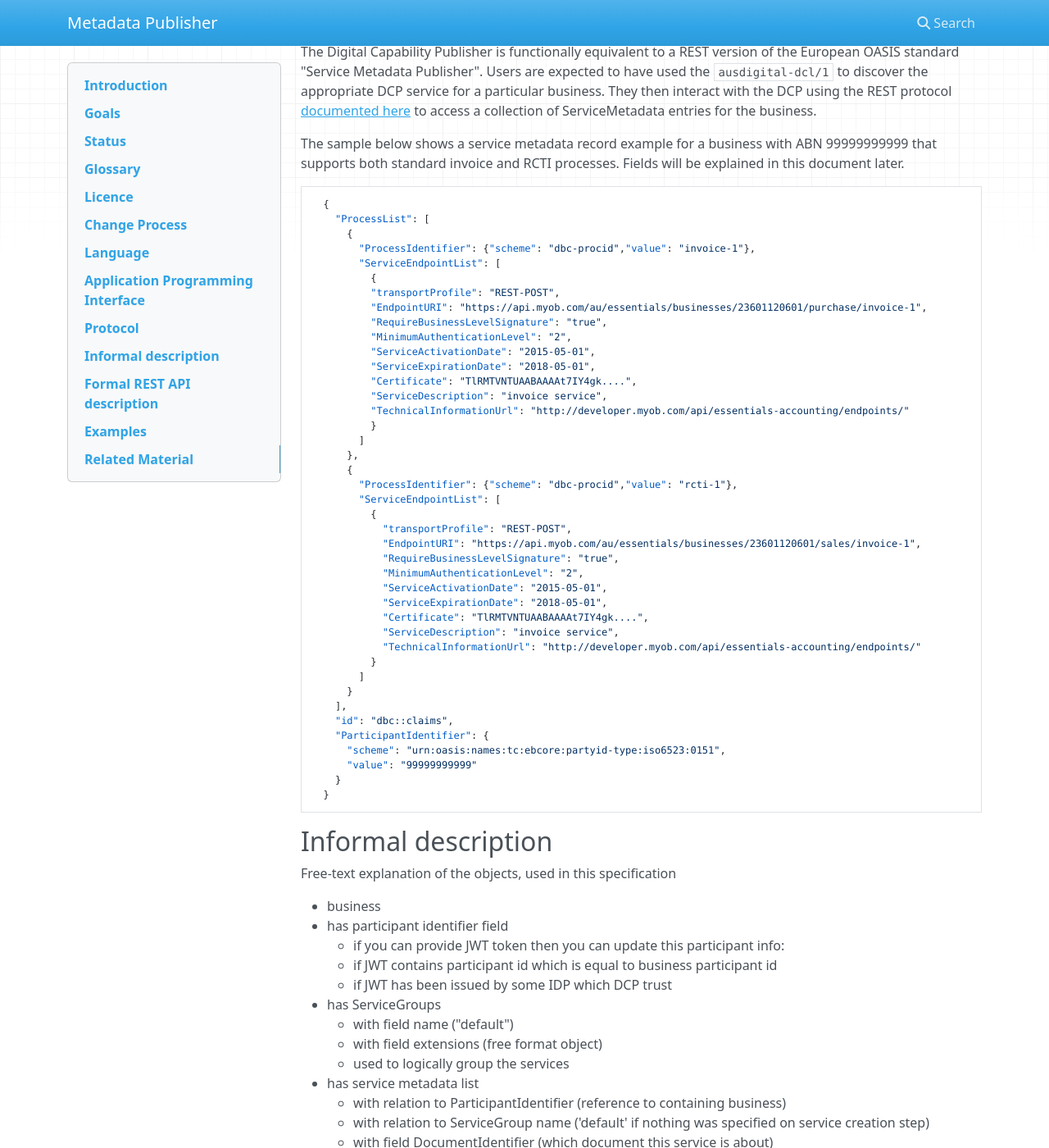
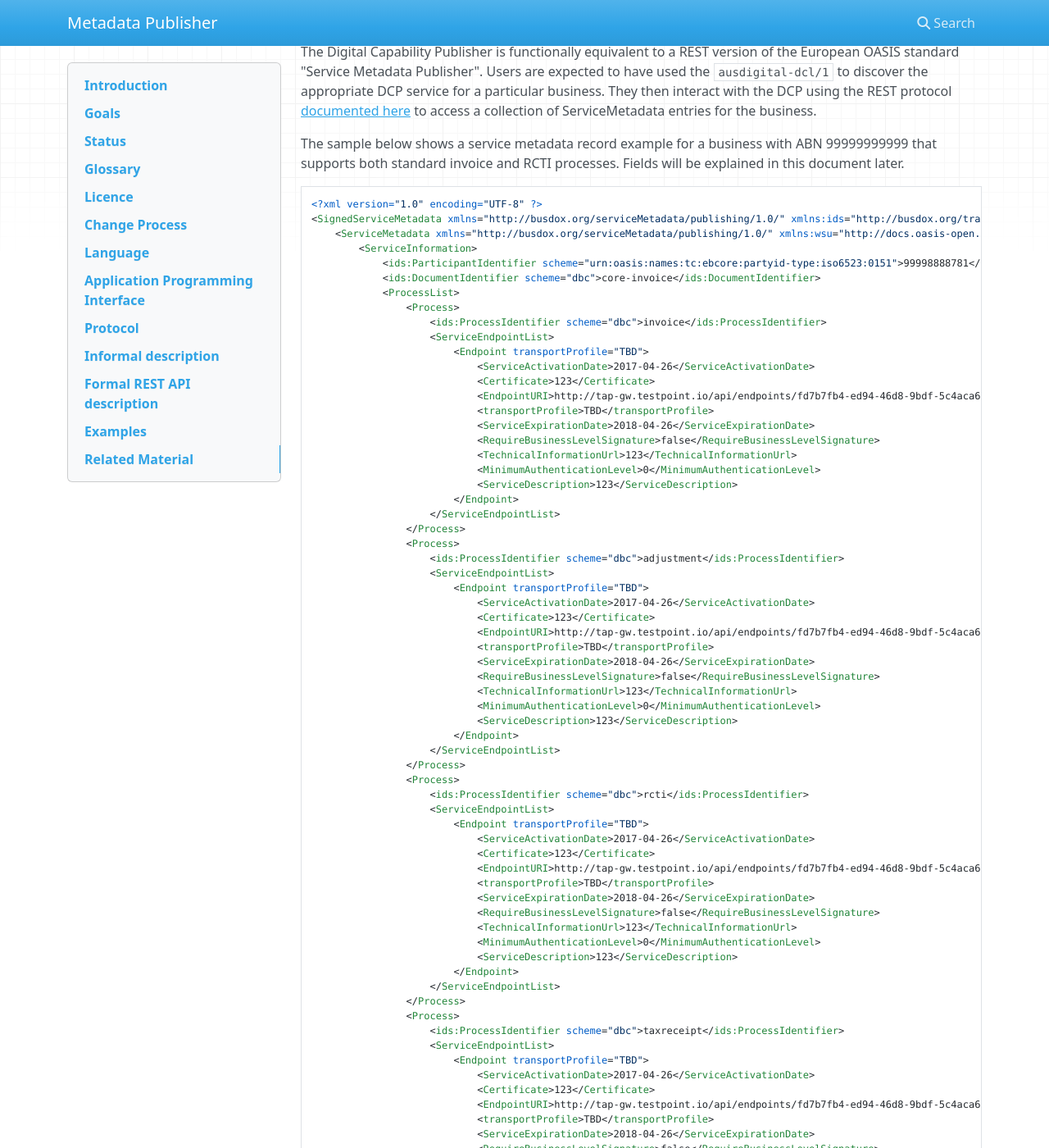
Before and after one commit to ausdigital/ausdigital-dcp, an MkDocs documentation site: the page built from docs/1.0/index.md, in a window 1280 px wide and 1400 px high, scrolled down 1986 px. Shown: the whole window at 82% size. Built offline with MkDocs 1.6.1, drawn with Linux system fonts in a browser that asks for light colours; nearby versions of some CDN libraries; old or Windows-style settings are respelled for this version of MkDocs; some of the changed text lies outside the part shown.

Commit message:
Update index.md

````diff
--- a/docs/1.0/index.md
+++ b/docs/1.0/index.md
@@ -103,47 +103,115 @@ The Digital Capability Publisher is functionally equivalent to a REST version of
 The sample below shows a service metadata record example for a business with ABN 99999999999 that supports both standard invoice and RCTI processes. Fields will be explained in this document later.
 
 ```
-  {
-    "ProcessList": [
-      {
-        "ProcessIdentifier": {"scheme": "dbc-procid","value": "invoice-1"},
-        "ServiceEndpointList": [
-          {
-          "transportProfile": "REST-POST",
-          "EndpointURI": "https://api.myob.com/au/essentials/businesses/23601120601/purchase/invoice-1",
-          "RequireBusinessLevelSignature": "true",
-          "MinimumAuthenticationLevel": "2",
-          "ServiceActivationDate": "2015-05-01",
-          "ServiceExpirationDate": "2018-05-01",
-          "Certificate": "TlRMTVNTUAABAAAAt7IY4gk....",
-          "ServiceDescription": "invoice service",
-          "TechnicalInformationUrl": "http://developer.myob.com/api/essentials-accounting/endpoints/"
-          }
-        ]
-      },
-      {
-        "ProcessIdentifier": {"scheme": "dbc-procid","value": "rcti-1"},
-        "ServiceEndpointList": [
-          {
-            "transportProfile": "REST-POST",
-            "EndpointURI": "https://api.myob.com/au/essentials/businesses/23601120601/sales/invoice-1",
-            "RequireBusinessLevelSignature": "true",
-            "MinimumAuthenticationLevel": "2",
-            "ServiceActivationDate": "2015-05-01",
-            "ServiceExpirationDate": "2018-05-01",
-            "Certificate": "TlRMTVNTUAABAAAAt7IY4gk....",
-            "ServiceDescription": "invoice service",
-            "TechnicalInformationUrl": "http://developer.myob.com/api/essentials-accounting/endpoints/"
-          }
-        ]
-      }
-    ],
-    "id": "dbc::claims",
-    "ParticipantIdentifier": {
-      "scheme": "urn:oasis:names:tc:ebcore:partyid-type:iso6523:0151",
-      "value": "99999999999"
-    }
-  }
+<?xml version="1.0" encoding="UTF-8" ?>
+<SignedServiceMetadata xmlns="http://busdox.org/serviceMetadata/publishing/1.0/" xmlns:ids="http://busdox.org/transport/identifiers/1.0/">
+	<ServiceMetadata xmlns="http://busdox.org/serviceMetadata/publishing/1.0/" xmlns:wsu="http://docs.oasis-open.org/wss/2004/01/oasis-200401-wss-wssecurity-utility-1.0.xsd">
+		<ServiceInformation>
+			<ids:ParticipantIdentifier scheme="urn:oasis:names:tc:ebcore:partyid-type:iso6523:0151">99998888781</ids:ParticipantIdentifier>
+			<ids:DocumentIdentifier scheme="dbc">core-invoice</ids:DocumentIdentifier>
+			<ProcessList>
+				<Process>
+					<ids:ProcessIdentifier scheme="dbc">invoice</ids:ProcessIdentifier>
+					<ServiceEndpointList>
+						<Endpoint transportProfile="TBD">
+							<ServiceActivationDate>2017-04-26</ServiceActivationDate>
+							<Certificate>123</Certificate>
+							<EndpointURI>http://tap-gw.testpoint.io/api/endpoints/fd7b7fb4-ed94-46d8-9bdf-5c4aca647f89/message/</EndpointURI>
+							<transportProfile>TBD</transportProfile>
+							<ServiceExpirationDate>2018-04-26</ServiceExpirationDate>
+							<RequireBusinessLevelSignature>false</RequireBusinessLevelSignature>
+							<TechnicalInformationUrl>123</TechnicalInformationUrl>
+							<MinimumAuthenticationLevel>0</MinimumAuthenticationLevel>
+							<ServiceDescription>123</ServiceDescription>
+						</Endpoint>
+					</ServiceEndpointList>
+				</Process>
+				<Process>
+					<ids:ProcessIdentifier scheme="dbc">adjustment</ids:ProcessIdentifier>
+					<ServiceEndpointList>
+						<Endpoint transportProfile="TBD">
+							<ServiceActivationDate>2017-04-26</ServiceActivationDate>
+							<Certificate>123</Certificate>
+							<EndpointURI>http://tap-gw.testpoint.io/api/endpoints/fd7b7fb4-ed94-46d8-9bdf-5c4aca647f89/message/</EndpointURI>
+							<transportProfile>TBD</transportProfile>
+							<ServiceExpirationDate>2018-04-26</ServiceExpirationDate>
+							<RequireBusinessLevelSignature>false</RequireBusinessLevelSignature>
+							<TechnicalInformationUrl>123</TechnicalInformationUrl>
+							<MinimumAuthenticationLevel>0</MinimumAuthenticationLevel>
+							<ServiceDescription>123</ServiceDescription>
+						</Endpoint>
+					</ServiceEndpointList>
+				</Process>
+				<Process>
+					<ids:ProcessIdentifier scheme="dbc">rcti</ids:ProcessIdentifier>
+					<ServiceEndpointList>
+						<Endpoint transportProfile="TBD">
+							<ServiceActivationDate>2017-04-26</ServiceActivationDate>
+							<Certificate>123</Certificate>
+							<EndpointURI>http://tap-gw.testpoint.io/api/endpoints/fd7b7fb4-ed94-46d8-9bdf-5c4aca647f89/message/</EndpointURI>
+							<transportProfile>TBD</transportProfile>
+							<ServiceExpirationDate>2018-04-26</ServiceExpirationDate>
+							<RequireBusinessLevelSignature>false</RequireBusinessLevelSignature>
+							<TechnicalInformationUrl>123</TechnicalInformationUrl>
+							<MinimumAuthenticationLevel>0</MinimumAuthenticationLevel>
+							<ServiceDescription>123</ServiceDescription>
+						</Endpoint>
+					</ServiceEndpointList>
+				</Process>
+				<Process>
+					<ids:ProcessIdentifier scheme="dbc">taxreceipt</ids:ProcessIdentifier>
+					<ServiceEndpointList>
+						<Endpoint transportProfile="TBD">
+							<ServiceActivationDate>2017-04-26</ServiceActivationDate>
+							<Certificate>123</Certificate>
+							<EndpointURI>http://tap-gw.testpoint.io/api/endpoints/fd7b7fb4-ed94-46d8-9bdf-5c4aca647f89/message/</EndpointURI>
+							<transportProfile>TBD</transportProfile>
+							<ServiceExpirationDate>2018-04-26</ServiceExpirationDate>
+							<RequireBusinessLevelSignature>false</RequireBusinessLevelSignature>
+							<TechnicalInformationUrl>123</TechnicalInformationUrl>
+							<MinimumAuthenticationLevel>0</MinimumAuthenticationLevel>
+							<ServiceDescription>123</ServiceDescription>
+						</Endpoint>
+					</ServiceEndpointList>
+				</Process>
+				<Process>
+					<ids:ProcessIdentifier scheme="dbc">creditnote</ids:ProcessIdentifier>
+					<ServiceEndpointList>
+						<Endpoint transportProfile="TBD">
+							<ServiceActivationDate>2017-04-26</ServiceActivationDate>
+							<Certificate>123</Certificate>
+							<EndpointURI>http://tap-gw.testpoint.io/api/endpoints/fd7b7fb4-ed94-46d8-9bdf-5c4aca647f89/message/</EndpointURI>
+							<transportProfile>TBD</transportProfile>
+							<ServiceExpirationDate>2018-04-26</ServiceExpirationDate>
+							<RequireBusinessLevelSignature>false</RequireBusinessLevelSignature>
+							<TechnicalInformationUrl>123</TechnicalInformationUrl>
+							<MinimumAuthenticationLevel>0</MinimumAuthenticationLevel>
+							<ServiceDescription>123</ServiceDescription>
+						</Endpoint>
+					</ServiceEndpointList>
+				</Process>
+				<Process>
+					<ids:ProcessIdentifier scheme="dbc">debitnote</ids:ProcessIdentifier>
+					<ServiceEndpointList>
+						<Endpoint transportProfile="TBD">
+							<ServiceActivationDate>2017-04-26</ServiceActivationDate>
+							<Certificate>123</Certificate>
+							<EndpointURI>http://tap-gw.testpoint.io/api/endpoints/fd7b7fb4-ed94-46d8-9bdf-5c4aca647f89/message/</EndpointURI>
+							<transportProfile>TBD</transportProfile>
+							<ServiceExpirationDate>2018-04-26</ServiceExpirationDate>
+							<RequireBusinessLevelSignature>false</RequireBusinessLevelSignature>
+							<TechnicalInformationUrl>123</TechnicalInformationUrl>
+							<MinimumAuthenticationLevel>0</MinimumAuthenticationLevel>
+							<ServiceDescription>123</ServiceDescription>
+						</Endpoint>
+					</ServiceEndpointList>
+				</Process>
+			</ProcessList>
+		</ServiceInformation>
+	</ServiceMetadata>
+	<Signature xmlns="http://www.w3.org/2000/09/xmldsig#"/>
+</SignedServiceMetadata>
+
 ```
 
 ## Informal description
@@ -159,22 +227,6 @@ Free-text explanation of the objects, used in this specification
     * with field name ("default")
     * with field extensions (free format object)
     * used to logically group the services
-  * has service metadata list
-    * with relation to ParticipantIdentifier (reference to containing business)
-    * with relation to ServiceGroup name ('default' if nothing was specified on service creation step)
-    * with field DocumentIdentifier (which document this service is about)
-    * with proceses list
-      * made of process object
-        * with field ProcessIdentifier: which process is described
-        * with field ServiceEndpointList: list of endpoints, which accept business messages
-  * with public keys list
-    * made of PublicKey items
-      * with field fingerprint
-      * with field keyid
-      * with field pubKey
-      * with field published
-      * with field revoked
-  * with list of linked participant identifiers
 
 Business is a base entity, containing all business-related objects. Business info is easy discoverable by DCL-DCP requests chain:
 
@@ -260,19 +312,6 @@ Checkpoints for ANY endpoint:
 * response MUST include `ProcessList` element
 * OASIS response MUST be compatible with [OASIS PEPPOL specification](http://docs.oasis-open.org/bdxr/bdx-smp/v1.0/cos01/bdx-smp-v1.0-cos01.html#_Toc458092041)
 
-**GET `/{participant_id}/keys/`**
-* Return list of published public keys for this participant
-* MUST be a list of PublicKey objects (TODO: put that schema here, describe fields `fingerprint`, `keyid`, `published`, `pubKey`, `revoked`)
-* MAY offer additioinal filtering parameters
-
-**GET `/{participant_id}/keys/{id}`**
-* Return specific public key for given business
-* `id` parameter MUST be a fingerprint or keyid of given key
-* MUST return a valid PublicKey object
-* MUST return 404 if key doesn't exists
-* MAY offer additioinal filtering parameters
-* MUST return information of key publication date and revocation date if applicable
-
 **PUT `/{participant_id}/service/{document_id}`**
 * Update and return updated service metadata
 * MUST completely replace old service metadata
@@ -283,24 +322,6 @@ Checkpoints for ANY endpoint:
 **DELETE `/{participant_id}/service/{document_id}`**
 * MUST do something so GET `/{participant_id}/service/{document_id}` starts to return 404
 
-**GET `/{participant_id}/aka`**
-* MUST return full list of participant ids, linked by business owner to this participant identifiers
-* links works both ways
-* if user linked PID1 to PID2 and PID2 to PID3 then PID1 linked to PID3 as well.
-* implementations MAY include source participant ID (provided in URL) in linked list
-
-**POST `/{participant_id}/aka`**
-* MUST accept body parameter `participantId` which is equal to participant ID which business owner wants to link
-* DCP MUST check auth and ensure that both participant id (base and linked) are manageable by this user
-* MUST silently replace old link by new one if link already exists
-* link MUST work both directions (if `/{pid1}/aka` contains pid2 then `/{pid2}/aka` contains pid1)
-* any 3rd participant id, linked to first or second, must receve link to both participant IDs; both participant ID must receive link to any 3rd party participant id, linked to another one.
-
-**DELETE `/{participant_id}/aka/{linked_participant_id}`**
-* Is used to remove link between these participant IDs
-* DCP MUST check auth and ensure that both participant ids (first and second) are owned by this user
-* DCP MUST remove the link between first and second participant id
-
 
 If business has 2 participant identifiers linked then services (documents) from ID1 MUST NOT appear in output for ID2, and vise versa. Business MAY do 2 PUT requests to both participant ID have the same service metadatas, or use implementation-specific convenience endpoints for that.
 
@@ -309,22 +330,6 @@ If business has 2 participant identifiers linked then services (documents) from
 ### Response formats
 
 **GET /urn:oasis:names:tc:ebcore:partyid-type:iso6523:0151::99999999999**
-
-```
-Accept: application/json
-
-{
-  "ServiceMetadataReferenceCollection": [
-    "sap::invoice"
-  ],
-  "Name": "default",
-  "Extension": {},
-  "ParticipantIdentifier": {
-    "scheme": "urn:oasis:names:tc:ebcore:partyid-type:iso6523:0151",
-    "value": "99999999999"
-  }
-}
-```
 
 ```
 Accept: application/xml
@@ -341,40 +346,6 @@ Accept: application/xml
 
 **GET /urn:oasis:names:tc:ebcore:partyid-type:iso6523:0151::99999999999/service/dbc::invoices**
 
-
-```
-Accept: application/json
-
-{
-  "ProcessList": [
-    {
-      "ProcessIdentifier": {
-        "scheme": "gln-deliver-goods",
-        "value": "generic"
-      },
-      "ServiceEndpointList": [
-        {
-          "EndpointURI": "https://accesspoint.com/as4service/simplified/invoice-2-type/",
-          "transportProfile": "dbc-as4",
-          "RequireBusinessLevelSignature": "false",
-          "TechnicalInformationUrl": "http://www.acesspoint.com/as4info",
-          "MinimumAuthenticationLevel": "2",
-          "ServiceDescription": "as4 message service for invoice 2"
-        }
-      ]
-    }
-  ],
-  "DocumentIdentifier": {
-    "scheme": "dbc",
-    "value": "invoices"
-  },
-  "id": "dbc::invoices",
-  "ParticipantIdentifier": {
-    "scheme": "urn:oasis:names:tc:ebcore:partyid-type:iso6523:0151",
-    "value": "99999999999"
-  }
-}
-```
 
 ```
 Accept: application/xml
@@ -405,26 +376,6 @@ Accept: application/xml
 </SignedServiceMetadata>
 ```
 
-
-### Participant ID linking
-
-Before:
-
-* pid1 linked to pid2 (and vice versa)
-* pid1 linked participant IDs: `[pid1, pid2]`
-* pid2 linked participant IDs: `[pid1, pid2]`
-* pid_new linked participant IDs: `[pid_new]` or `[]`
-* user adds pid_new to pid1 links: `POST /{pid1}/aka` with `{"participantId": pid_new}` payload
-
-After:
-
-* pid1 linked to pid2 and to pid_new (and vice versa)
-* pid1 linked participant IDs: `[pid1, pid2, pid_new]`
-* pid2 linked participant IDs: `[pid1, pid2, pid_new]`
-* pid_new linked participant IDs: `[pid1, pid2, pid_new]`
-
-Please note no `POST /{pid2}/aka` was submitted, but pid2 still receives link to pid_new because pid1 was linked to pid2.
-
 # Related Material
 
  * ADBC DCP Implementation Guide (v1.0, available [here](https://github.com/ausdigital/ausdigital-dcp/blob/master/docs/1.0/Digital_Capability_Publisher_Implementation_Guide_v1.0.pdf)), which provides background to the [AusDigital](http://ausdigital.org) community process.
````
